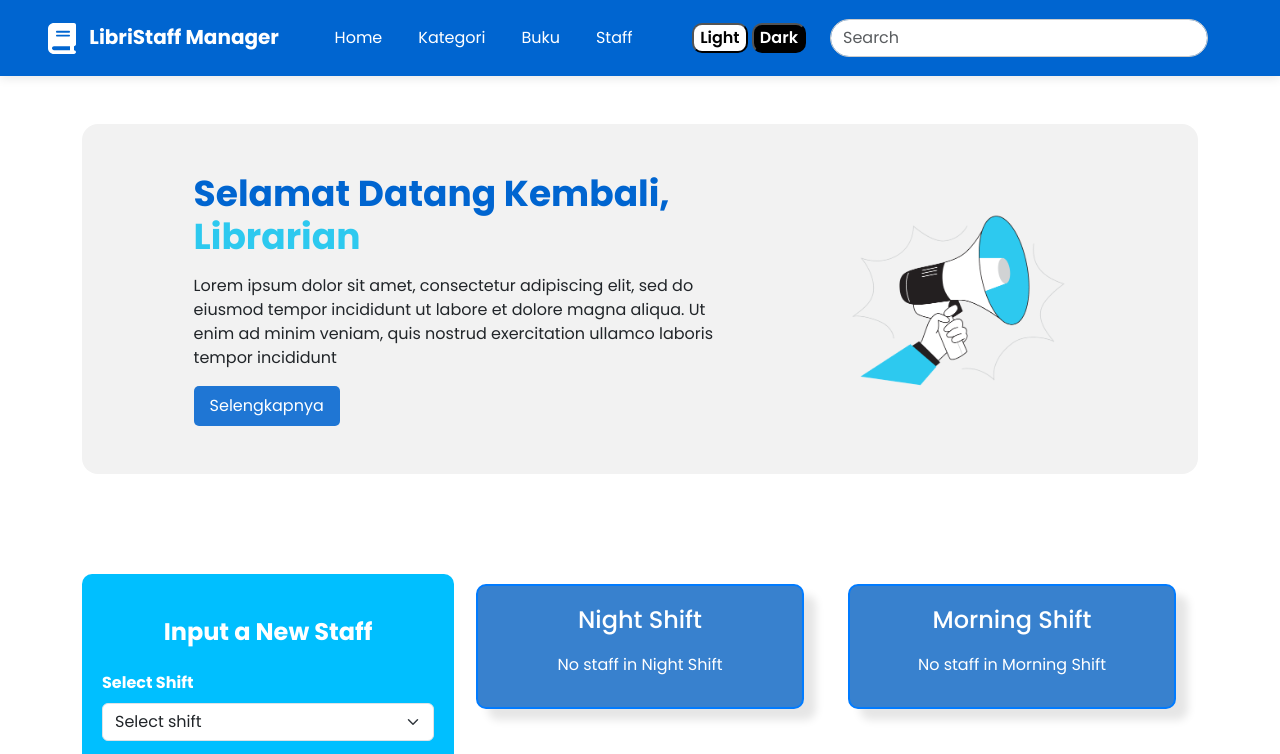
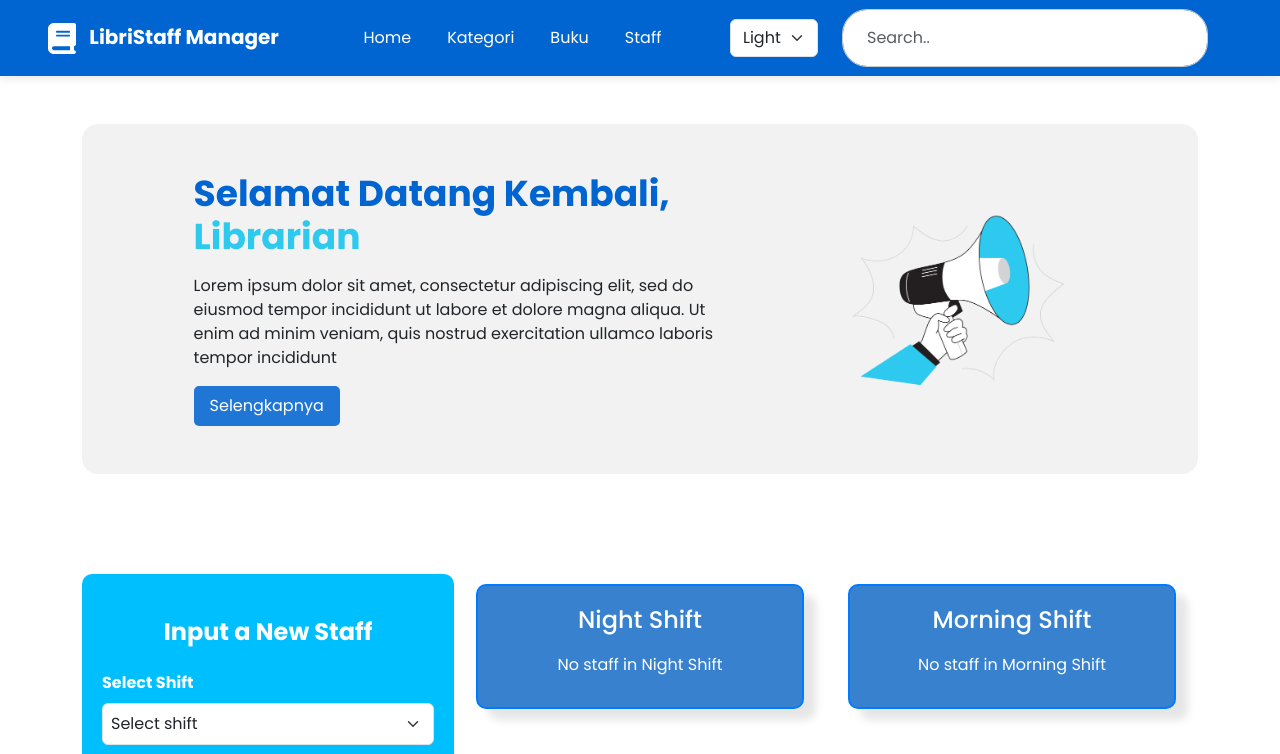
Before and after one commit to wahyuanang/challenge-Binar-book, a plain HTML site: page index.html in a window 1280 px wide. Shown: the top 754 px of the page. Drawn offline with Linux system fonts and the light colour scheme; some packages are replaced by stand-ins of ours; a script that the page names is missing; some icons are missing.

Commit message:
fix: light and dark mode

```diff
--- a/index.html
+++ b/index.html
@@ -47,16 +47,18 @@
                         </li>
                     </ul>
 
-                    <div class="btn-theme" role="group" aria-label="Basic example">
-                        <button type="button" id="buttonLight" class="btn-light">Light</button>
-                        <button type="button" id="buttonDark" class="btn-dark">Dark</button>
+                    <div>
+                        <select id="themeSelect" class="form-select" required>
+                            <option value="light">Light</option>
+                            <option value="dark">Dark</option>
+                        </select>
                     </div>
 
                     <div class="nav my-3 my-xl-0 px-lg-4 flex-nowrap align-items-center">
                         <div class="nav-item w-100">
                             <form class="position-relative">
-                                <input class="form-control pe-5 bg-white search-input" type="search"
-                                    placeholder="Search" aria-label="Search" />
+                                <input class="form-control px-4 py-3 bg-white search-input" type="search"
+                                    placeholder="Search.." aria-label="Search" />
                                 <button
                                     class="bg-transparent p-2 position-absolute top-50 end-0 translate-middle-y border-0 text-primary-hover text-reset"
                                     type="submit">
@@ -113,7 +115,7 @@
                                     <!-- Pilihan Shift -->
                                     <div class="mb-3">
                                         <label for="shift" class="form-label fw-bold text-white">Select Shift</label>
-                                        <select id="shift" class="form-select" required>
+                                        <select id="shift" class="form-select p-2" required>
                                             <option value="">Select shift</option>
                                             <option value="shift-night">Night Shift</option>
                                             <option value="shift-morning">Morning Shift</option>
--- a/src/css/style.css
+++ b/src/css/style.css
@@ -525,27 +525,6 @@
   /* Footer section */
 }
 
-/* Button Theme */
-
-@media (min-width: 991px) {
-#navbarCollapse  .btn-theme {
-  padding-left: 20px;
-}
-}
-
-.btn-light {
-  background-color: white;
-  color: black;
-  font-weight: 600;
-  border-radius: 10px;
-}
-
-.btn-dark {
-  background-color: black;
-  color: white;
-  font-weight: 600;
-  border-radius: 10px;
-}
 
 @media (min-width: 991px) {
 
--- a/src/javascript/index.js
+++ b/src/javascript/index.js
@@ -219,8 +219,7 @@ function modifyStaff(button) {
   });
 }
 
-// DARK-THEMESS
-
+// DARK-THEMES
 let body = document.body;
 let navbar = document.getElementById("navbar");
 let navbarFill = document.getElementById("navbarCollapse");
@@ -231,11 +230,10 @@ let catalogFill = document.querySelectorAll("#headline, #author");
 let carouselFrame = document.getElementById("carouselExampleRide");
 let testimonial = document.getElementById("Testimonial");
 let catalog = document.getElementById("catalog");
-let darkTheme = document.getElementById("buttonDark");
-let lightTheme = document.getElementById("buttonLight");
+let themeSelect = document.getElementById("themeSelect");
 
-darkTheme.addEventListener('click', () => {
-
+themeSelect.addEventListener('change', function() {
+    if (this.value === 'dark') {
         body.style.backgroundColor = "#0F0F0F";
         navbar.style.backgroundColor = "#494949";
         carouselFrame.style.backgroundColor = "#707070";
@@ -255,11 +253,7 @@ darkTheme.addEventListener('click', () => {
         catalogFill.forEach(catalogFill => {
             catalogFill.style.color = "black";
         });
-
-});
-
-lightTheme.addEventListener('click', () => {
-
+    } else if (this.value === 'light') {
         body.style.backgroundColor = "#FFFFFF";
         navbar.style.backgroundColor = "#0065D0";
         carouselFrame.style.backgroundColor = "#2DC9EF";
@@ -279,5 +273,5 @@ lightTheme.addEventListener('click', () => {
         catalogFill.forEach(catalogFill => {
             catalogFill.style.color = "black";
         });
-
+    }
 });
```
Lines whose indentation alone changed are shown as unchanged.
